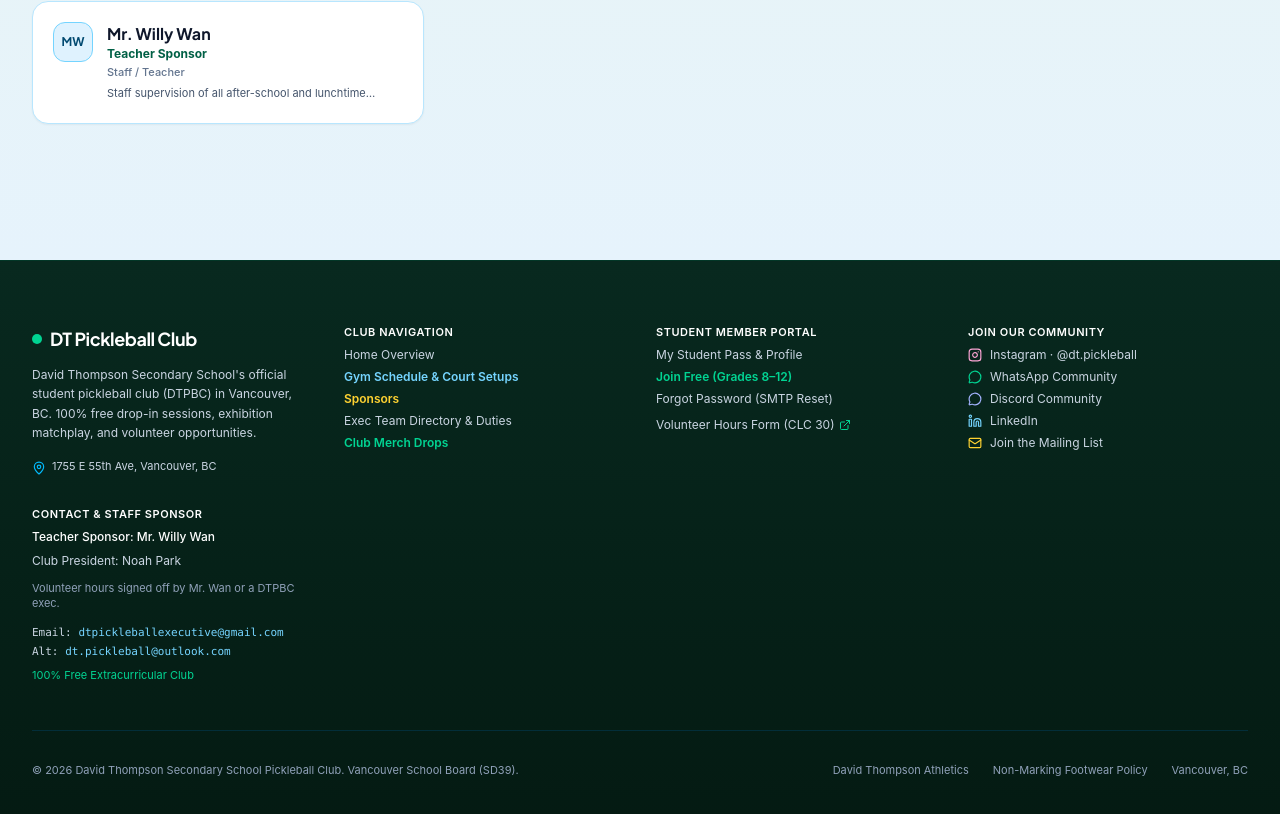
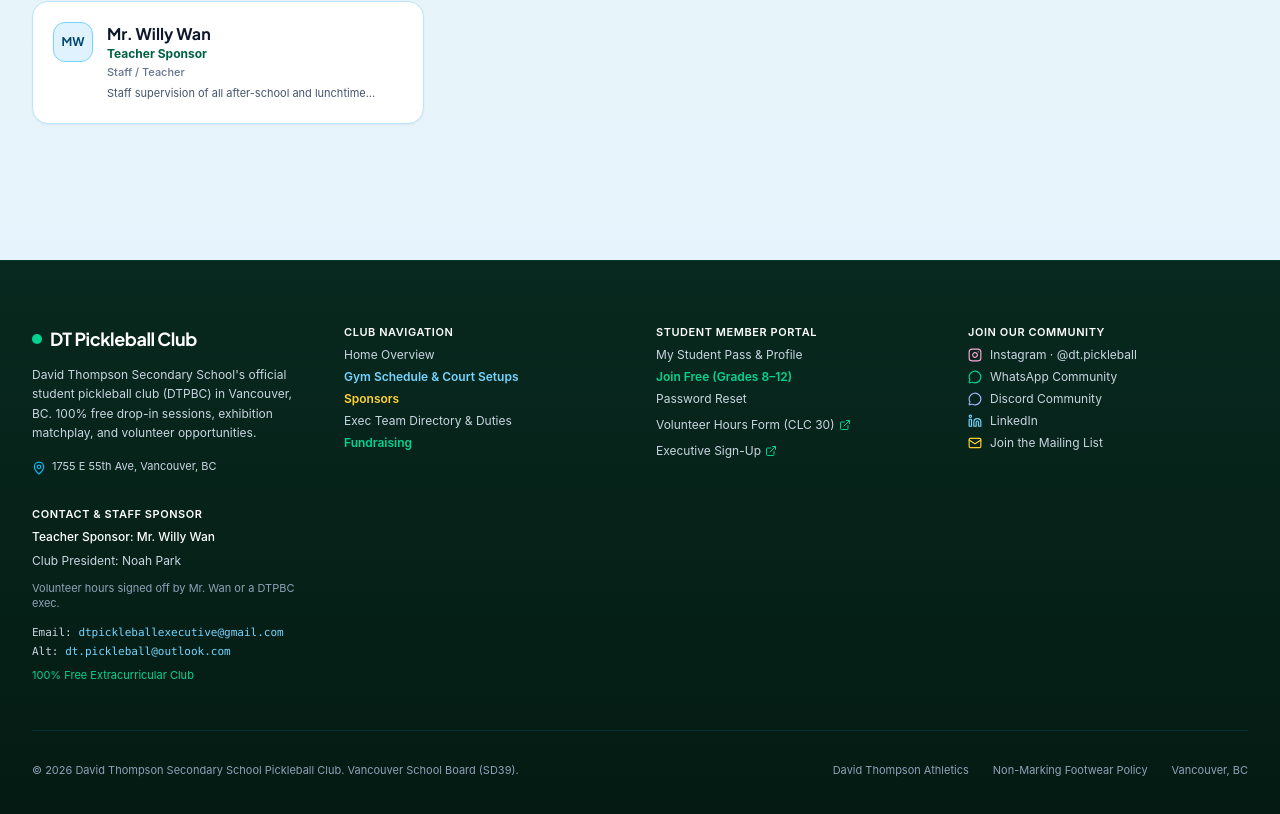
Before and after one commit to dtpbc/webpage, a React (Vite) app: page / in a window 1280 px wide. Shown: the part 2180-2994 px from the top of the page. Built offline with nearby package versions, Linux system fonts and the light colour scheme; no server answers; the database is empty.

Commit message:
Update footer labels and add executive sign-up

```diff
--- a/src/components/Footer.tsx
+++ b/src/components/Footer.tsx
@@ -66,10 +66,10 @@ export const Footer: React.FC<FooterProps> = ({ navigate }) => {
               </li>
               <li>
                 <button
-                  onClick={() => navigate('merch')}
+                  onClick={() => navigate('fundraising')}
                   className="hover:text-white transition-colors cursor-pointer text-emerald-400 font-semibold"
                 >
-                  Club Merch Drops
+                  Fundraising
                 </button>
               </li>
             </ul>
@@ -102,7 +102,7 @@ export const Footer: React.FC<FooterProps> = ({ navigate }) => {
                   onClick={() => navigate('forgot-password')}
                   className="hover:text-white transition-colors cursor-pointer text-slate-300"
                 >
-                  Forgot Password (SMTP Reset)
+                  Password Reset
                 </button>
               </li>
               <li>
@@ -113,6 +113,17 @@ export const Footer: React.FC<FooterProps> = ({ navigate }) => {
                   className="inline-flex items-center gap-1 hover:text-emerald-300 text-slate-300 transition-colors pt-1"
                 >
                   <span>Volunteer Hours Form (CLC 30)</span>
+                  <ExternalLink className="w-3 h-3 text-emerald-400" />
+                </a>
+              </li>
+              <li>
+                <a
+                  href="https://forms.gle/w2PhQhMEMwg6C6pq9"
+                  target="_blank"
+                  rel="noopener noreferrer"
+                  className="inline-flex items-center gap-1 hover:text-emerald-300 text-slate-300 transition-colors pt-1"
+                >
+                  <span>Executive Sign-Up</span>
                   <ExternalLink className="w-3 h-3 text-emerald-400" />
                 </a>
               </li>
```
